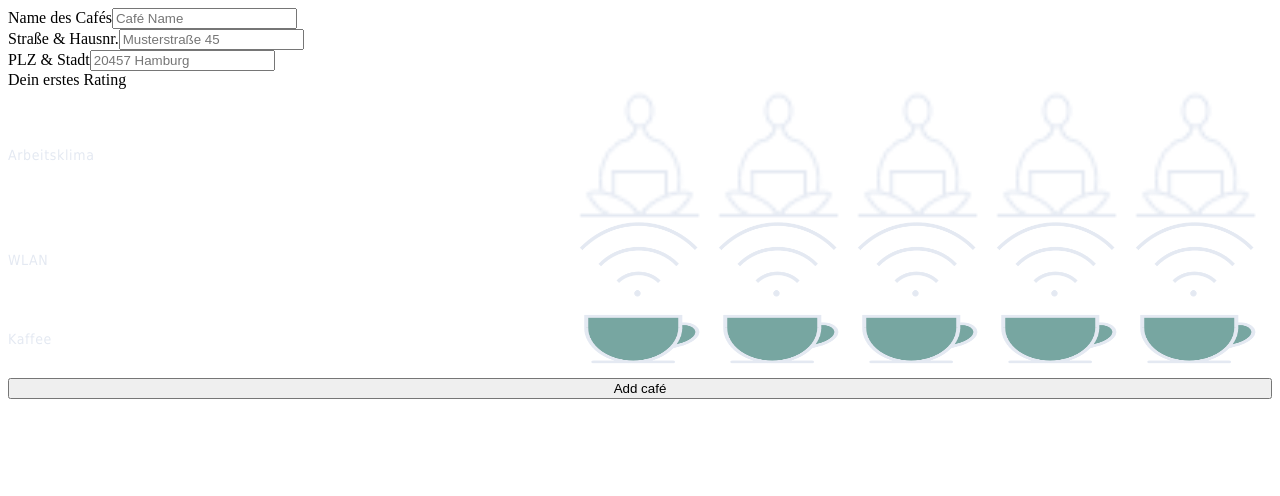
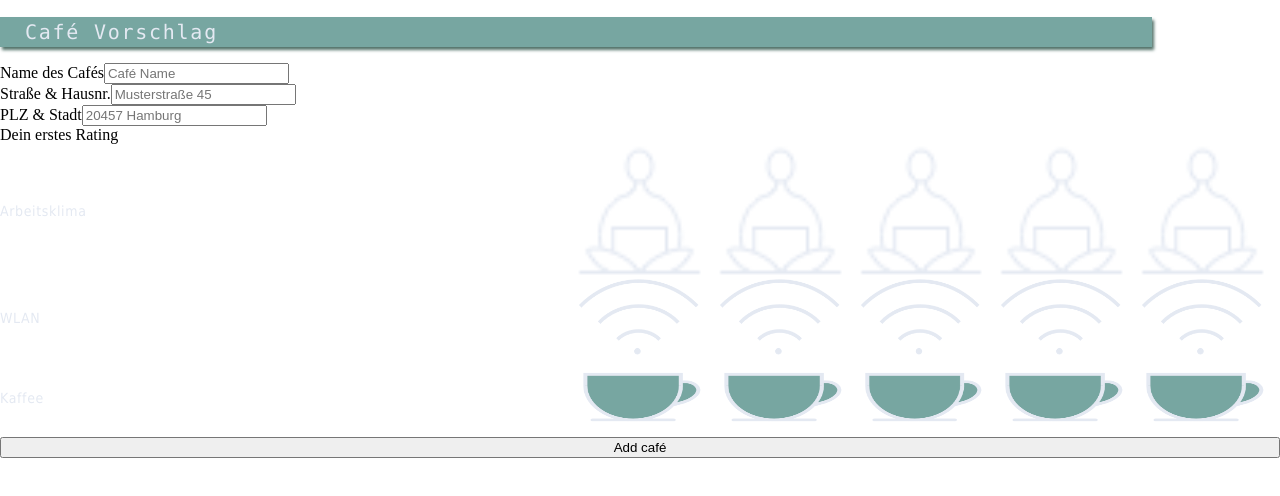
Before and after one commit to akdrewes/cafe-app, a React (Create React App) app: page /create in a window 1280 px wide. Shown: the top 496 px of the page. Built offline with nearby package versions, Linux system fonts and the light colour scheme; no server answers.

Commit message:
Add CreatePageHeader

```diff
--- a/src/cards/CafeCardStyles.js
+++ b/src/cards/CafeCardStyles.js
@@ -12,9 +12,9 @@ export const CardStyle = styled.section`
 `
 
 export const Image = styled.img`
-    left: 25px;
+    padding: 0 25px;
     height: 250px;
-    width: 250px;
+    width: 100%;
     object-fit: cover;
     position: absolute;
     z-index: 2;
--- a/src/create/CreatePageStyles.js
+++ b/src/create/CreatePageStyles.js
@@ -1,6 +1,18 @@
 import styled from 'styled-components'
 
+export const CreatePageHeader = styled.h2`
+    width: 90%;
+    background: #77A6A1;
+    box-shadow: 2px 3px 3px #53736A;
+    padding: 3px 0 3px 25px;
+    font-size: 20px;
+    font-family: Monaco;
+    font-weight: 400;
+    letter-spacing: 1.74px;
+    color: #E4E9F2;
+`
+
 export const FormStyle = styled.form`
-display: flex;
-flex-direction: column;
+    display: flex;
+    flex-direction: column;
 `
--- a/src/create/Form.js
+++ b/src/create/Form.js
@@ -1,6 +1,6 @@
 import React from 'react'
 import { getLocal } from "../services";
-import {FormStyle} from './CreatePageStyles'
+import {CreatePageHeader, FormStyle} from './CreatePageStyles'
 import SetRating from './SetRating'
 import Input from './Input'
 
@@ -24,6 +24,8 @@ export default function Form ({onFormSubmit, ...props}) {
     }
 
     return(
+        <>
+            <CreatePageHeader>Café Vorschlag</CreatePageHeader>
             <FormStyle onSubmit={handleSubmit}>
                 <Input text={`Name des Cafés`} name={`title`} placeholder={`Café Name`} />
                 <Input text={`Straße & Hausnr.`} name={`street`} placeholder={`Musterstraße 45`} />
@@ -33,5 +35,6 @@ export default function Form ({onFormSubmit, ...props}) {
                 </label>
                 <button>Add café</button>
             </FormStyle>
+        </>
     )
 }
--- a/src/misc/GlobalStyles.js
+++ b/src/misc/GlobalStyles.js
@@ -4,16 +4,7 @@ export default createGlobalStyle`
     * {
         box-sizing: border-box;
     }
+    body {
+        margin: 0;
+    }
 `
-
-export const FadeOut = styled.img`
-z-index: 99;
-position:fixed;
-bottom: 0%;
-`
-
-export const FadeIn = styled.img`
-z-index: 99;
-position:fixed;
-top: 0%;
-`
```
Lines whose indentation alone changed are shown as unchanged.
